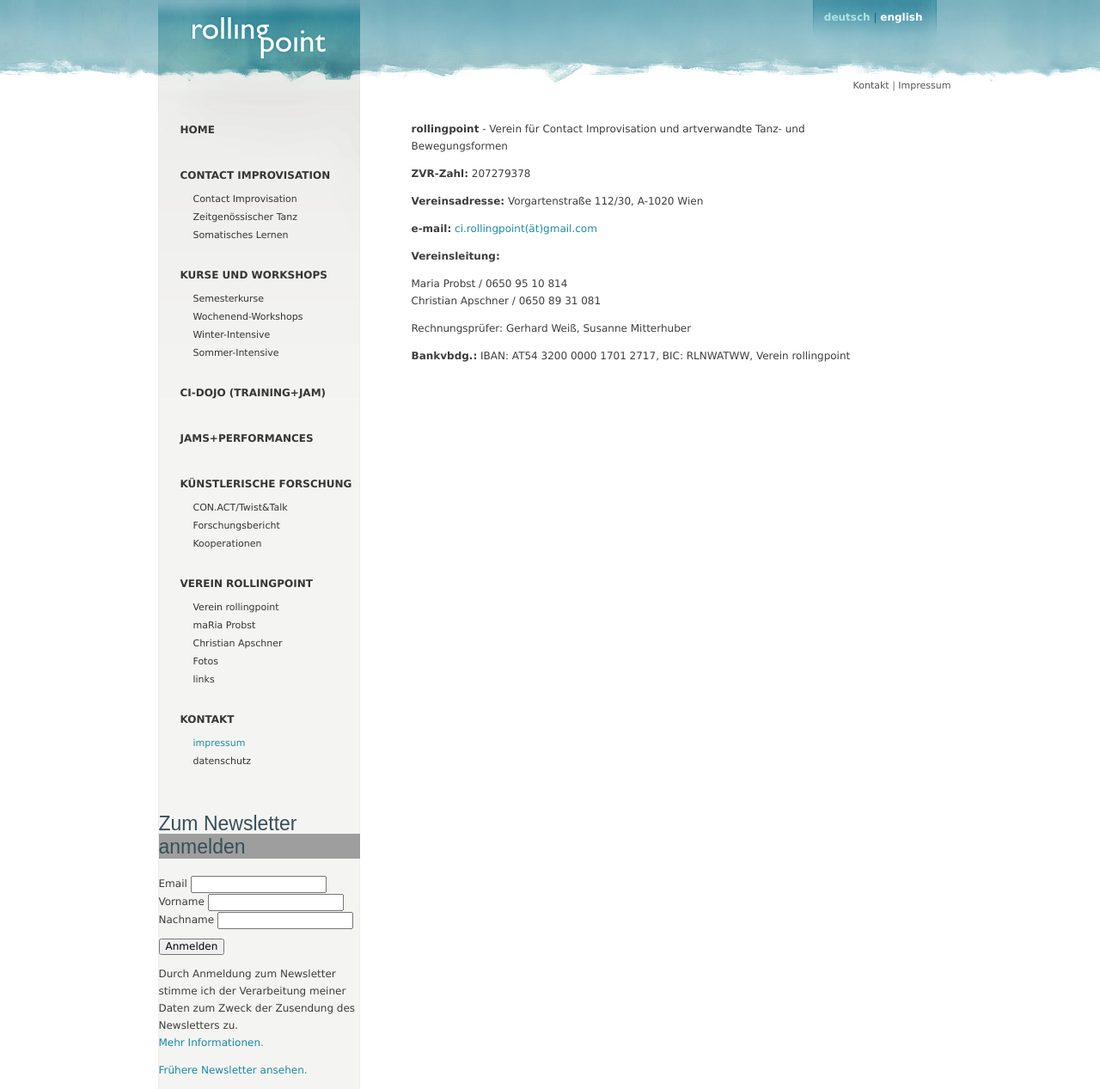
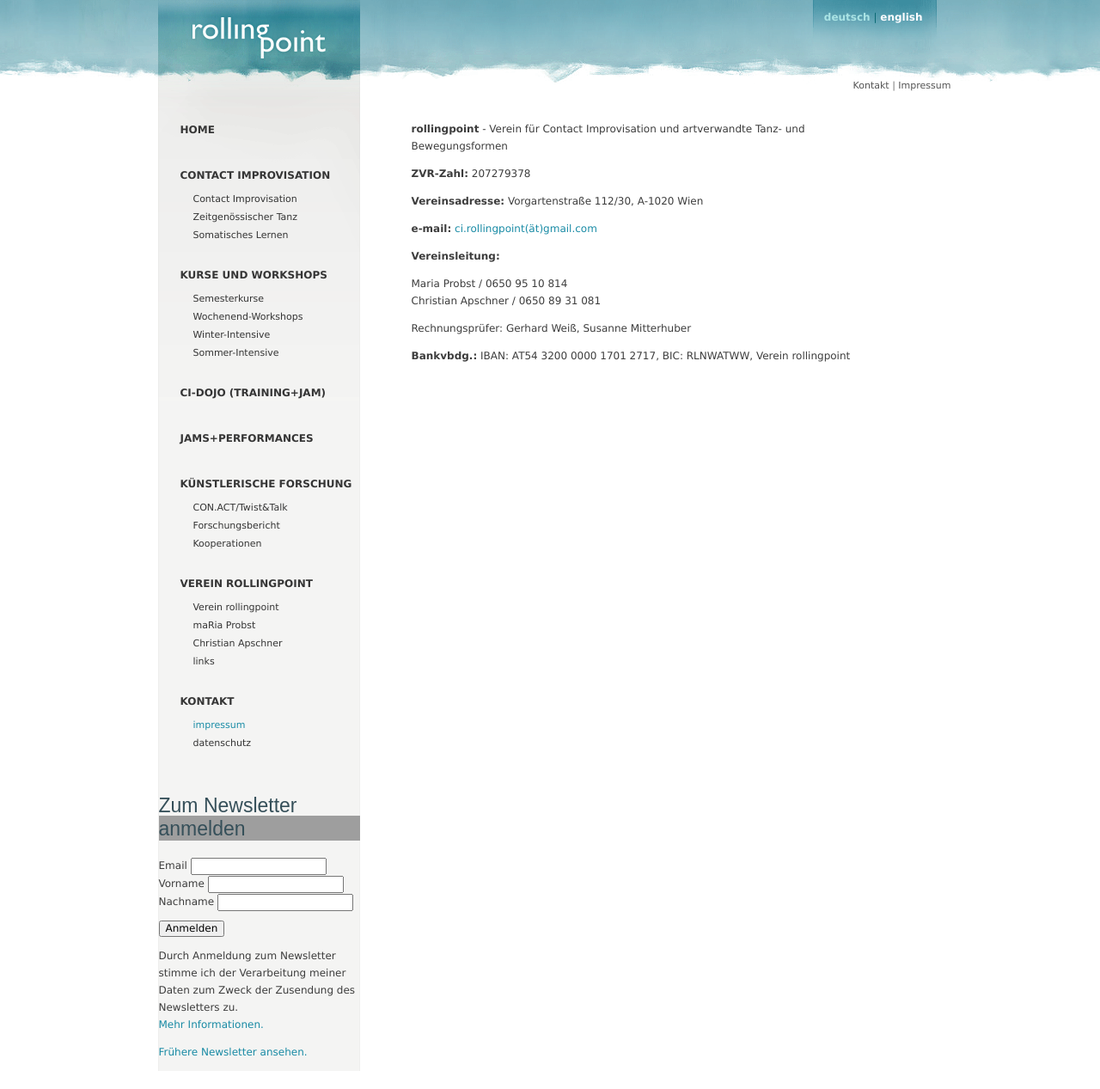
Before and after one commit to manulari/rollingpointat, a Jekyll site: the page built from _all_pages/impressum.md, in a window 1280 px wide. Shown: the whole page at 86% size. Built offline with Jekyll 4.4.1, drawn with Linux system fonts in a browser that asks for light colours; comment, search, counter and statistics services are not loaded; after the commit the page ends 1246 px from its top, so only the background shows below that; grey boxes are pictures that could not be loaded.

Commit message:
Update Settings “nav”

```diff
--- a/_data/nav.yml
+++ b/_data/nav.yml
@@ -43,8 +43,6 @@ entries:
         path: maria
       - title: Christian Apschner
         path: christian
-      - title: Fotos
-        path: fotos
       - title: links
         path: /links
   - title: KONTAKT
```
